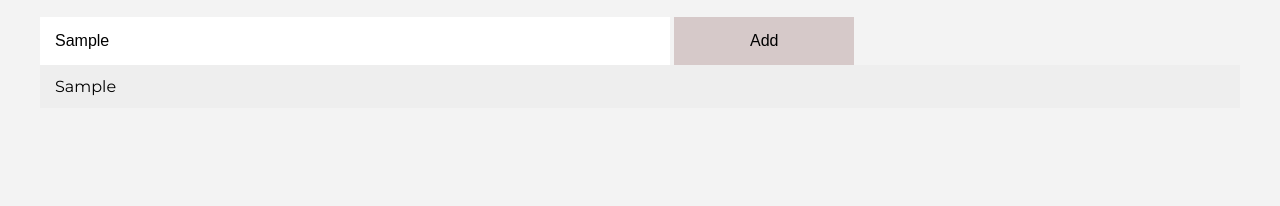
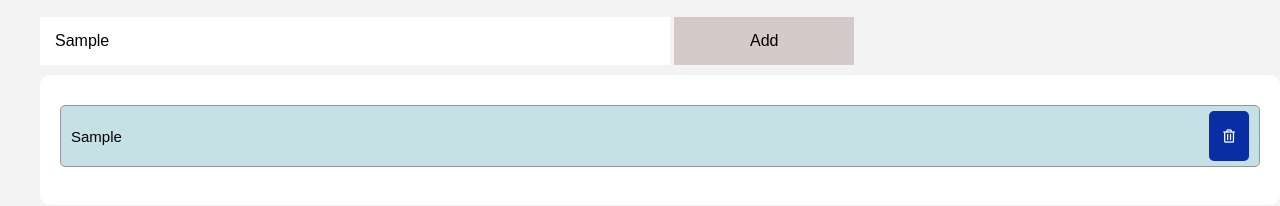
Before and after one commit to antoineskt/Booksearch, a plain HTML site: page list.html in a window 1280 px wide. Both pictures are taken after typing "Sample" into the empty fields and a click on the button "Add". Shown: the part 194-400 px from the top of the page. Drawn offline with Linux system fonts and the light colour scheme.

Commit message:
finish todo

```diff
--- a/list.html
+++ b/list.html
@@ -7,6 +7,8 @@
     <title>list</title>
     <link href="styles.css" rel="stylesheet">
     <link href="todo.css" rel="stylesheet">
+       <!--Font Awesome CDN-->
+       <link rel="stylesheet" href="https://cdnjs.cloudflare.com/ajax/libs/font-awesome/5.15.2/css/all.min.css">
     <script src="todo.js" ></script>
 </head>
 <body>
@@ -28,10 +30,7 @@
           <button>Add</button>
         </div>
 
-        <ul class="myList">
-
-        </ul>
-
+        <div id="tasks"></div>
       </main>
 </body>
 </html>
--- a/todo.css
+++ b/todo.css
@@ -24,22 +24,43 @@
 
 }
 
-ul {
-    list-style-type: none;
-    margin: none;
-    padding: 0;
-
-  }
-
-ul li {
-    background: #eee;
-    padding: 12px 15px 12px 15px;
-    font-size: medium;
-    margin: 0px;
-
-
+#tasks{
+    background-color: #ffffff;
+    padding: 30px 20px;
+    margin-top: 10px;
+    border-radius: 10px;
+    width: 100%;
+    position: relative;
 }
 
-ul li:hover {
-    background: #ddd;
-  }
+.task{
+    background-color: #c5e1e6;
+    height: 50px;
+		margin-bottom: 8px;
+    padding: 5px 10px;
+    display: flex;
+		border-radius: 5px;
+    align-items: center;
+    justify-content: space-between;
+    border: 1px solid #939697;
+    cursor: pointer;
+}
+.task span{
+    font-family: 'Poppins',sans-serif;
+    font-size: 15px;
+    font-weight: 400;
+}
+.task button{
+    background-color: #0a2ea4;
+    color: #ffffff;
+    height: 100%;
+    width: 40px;
+    border-radius: 5px;
+    border: none;
+    cursor: pointer;
+    outline: none;
+}
+
+.completed{
+    text-decoration: line-through;
+}
--- a/todo.js
+++ b/todo.js
@@ -6,15 +6,41 @@ document.addEventListener("DOMContentLoaded", function () {
 
     btn.addEventListener("click", function(){
 
+        //selection de la valeur de l'income
         const income = document.querySelector("input").value;
 
-        const sectionList = document.querySelector(".myList");
+        if (income.length === 0) {
 
-        const movie = document.createElement("li")
-        movie.innerText = income;
+            alert("Please enter a movie")
 
-        sectionList.appendChild(movie);
+        } else {
 
+            //selection de la liste où vont aller mes éléments
+            document.querySelector("#tasks").innerHTML +=
+            `
+            <div class="task">
+            <span id="taskname">
+                ${income}
+            </span>
+            <button class="delete">
+                <i class="far fa-trash-alt"></i>
+            </button>
+        </div>
+
+            `;
+
+            var current_tasks = document.querySelectorAll(".delete");
+            for(var i=0; i<current_tasks.length; i++){
+                current_tasks[i].onclick = function(){
+                    this.parentNode.remove();
+                }
+            }
+
+            //const movie = document.createElement("li")
+            //movie.innerText = income;
+
+            //sectionList.appendChild(movie);
+        }
 
 
 
```
Also changed, not shown: about.html (+4 -0 lines).
